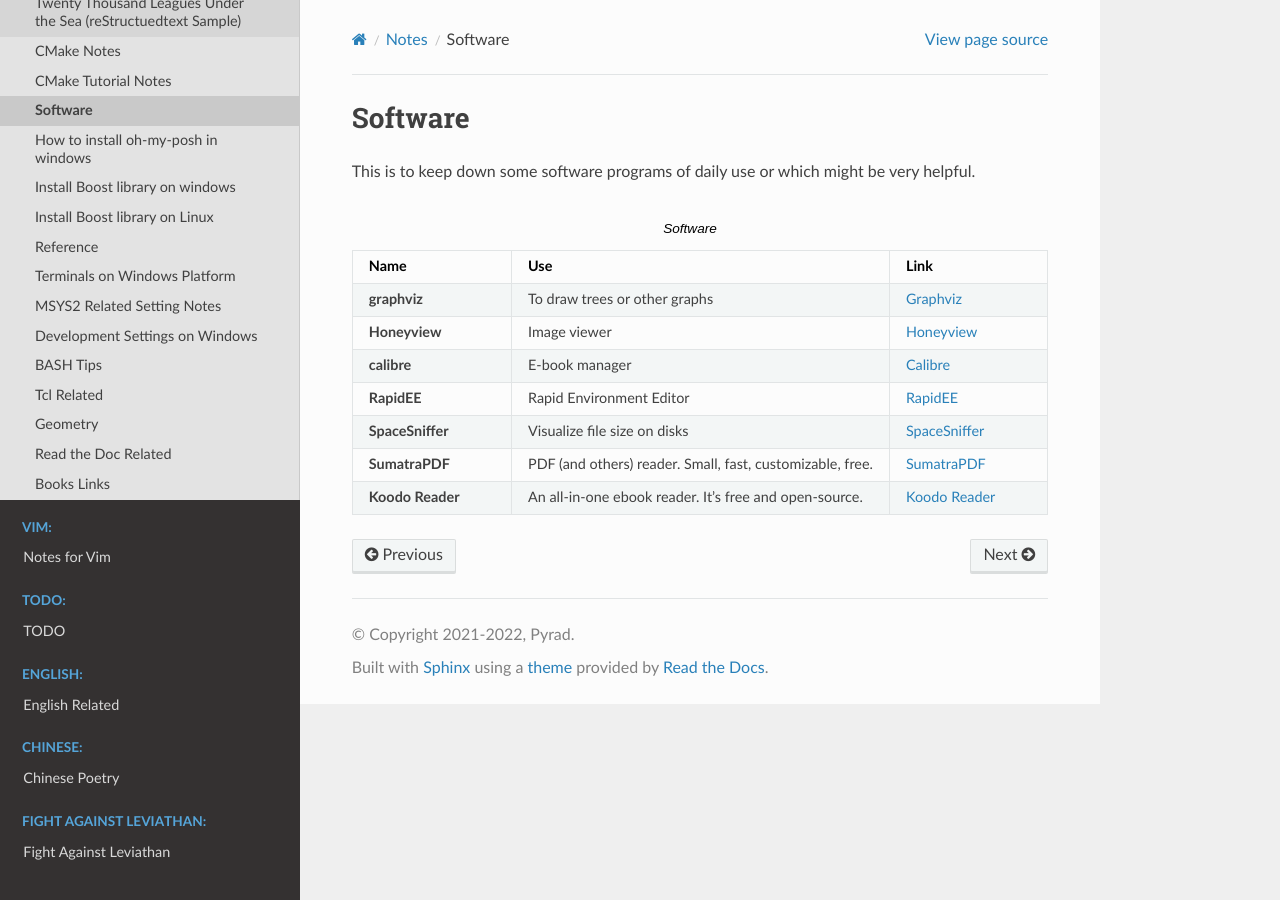
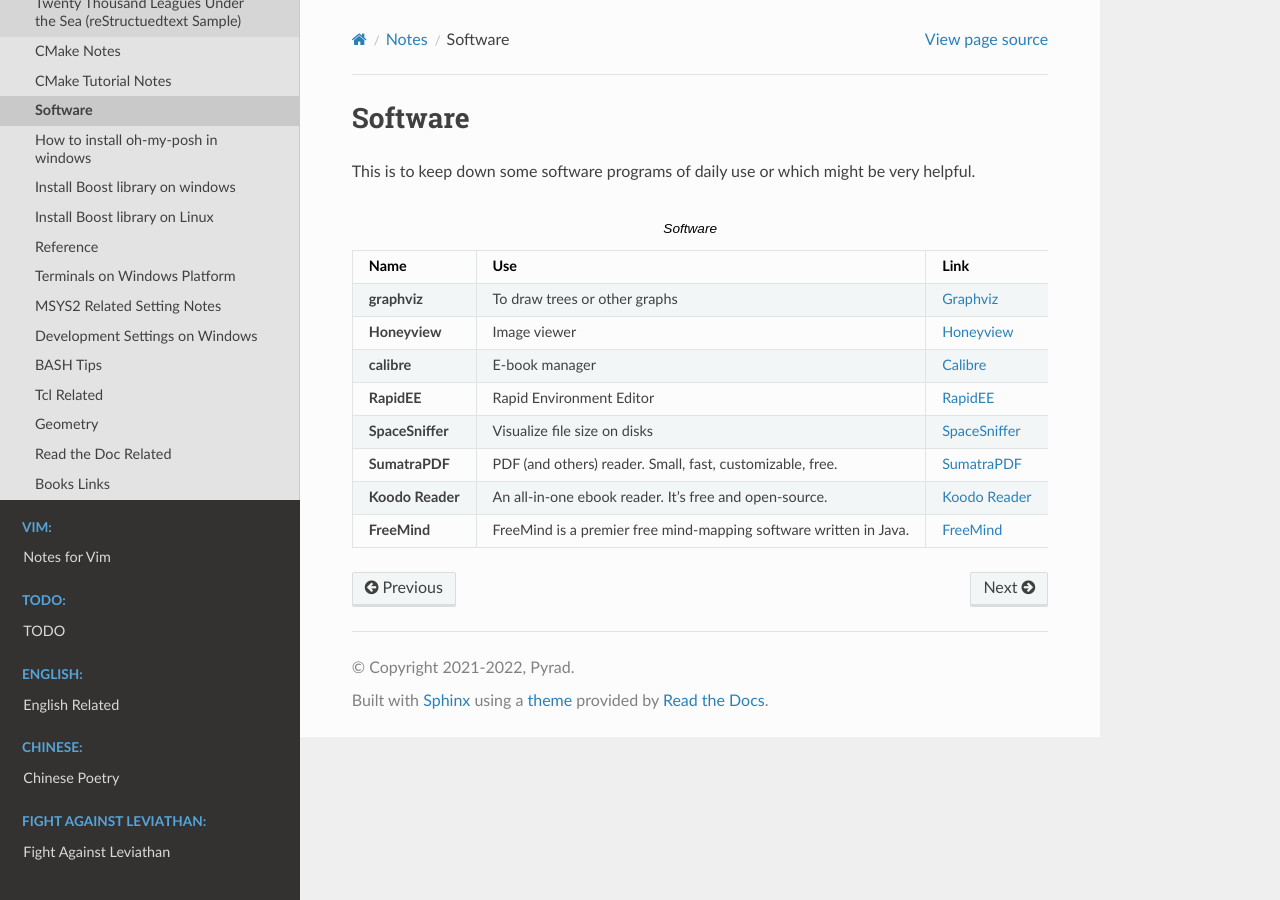
Before and after one commit to Pyrad/pyradnotes, a Sphinx documentation site: the page built from source/Notes/software.rst, in a window 1280 px wide. Built offline with Sphinx 7.4.7 and the Read the Docs theme 2.0.0, drawn with Linux system fonts in a browser that asks for light colours.

Commit message:
FreeMind Official URL

```diff
--- a/source/Notes/software.rst
+++ b/source/Notes/software.rst
@@ -32,3 +32,6 @@
     * - **Koodo Reader**
       - An all-in-one ebook reader. It's free and open-source.
       - `Koodo Reader <https://koodo.960960.xyz/en>`_
+    * - **FreeMind**
+      - FreeMind is a premier free mind-mapping software written in Java.
+      - `FreeMind <https://freemind.sourceforge.net/wiki/index.php/Main_Page>`_
```
